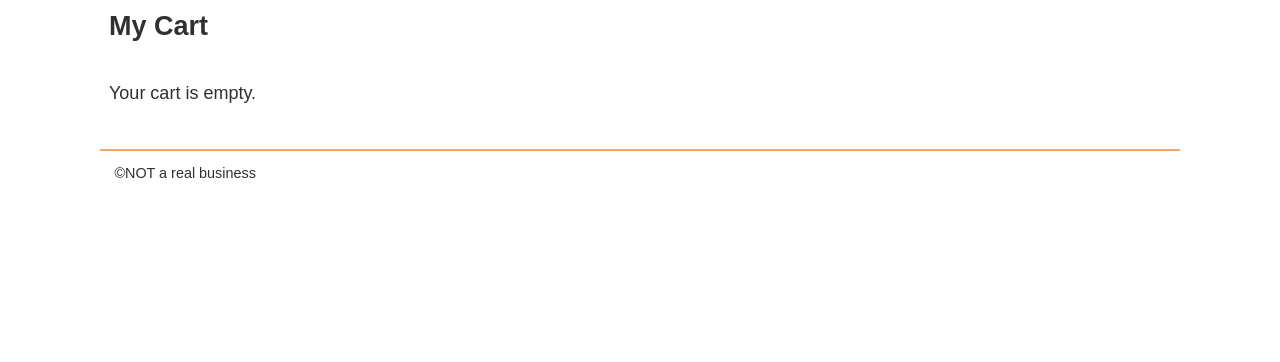
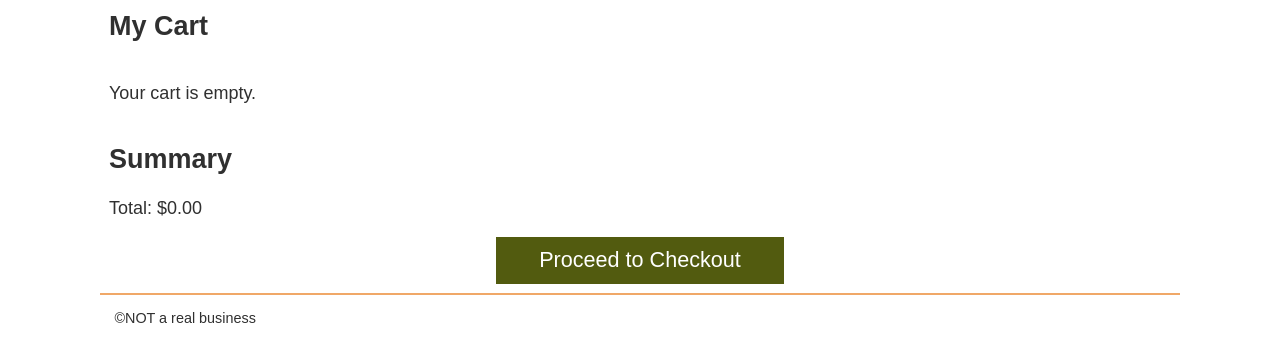
Before and after one commit to KukkikD/team13_sleepoutside, a website: page src/cart/index.html in a window 1280 px wide. Shown: the part 82-444 px from the top of the page. Drawn offline with Linux system fonts and the light colour scheme.

Commit message:
updated#2

```diff
--- a/src/cart/index.html
+++ b/src/cart/index.html
@@ -90,6 +90,12 @@
             <p class="cart-card__price">$199.99</p>
           </li> -->
         </ul>
+        <!--add total in cart-->
+        <div class="cart-footer hide">
+          <h2>Summary</h2>
+          <p id="cart-total">Total: $0.00</p>
+          <button id="checkout-button">Proceed to Checkout</button>
+        </div>
       </section>
     </main>
 
```
Also changed, not shown: src/index.html (+1 -1 lines), src/js/cart.js (+5 -4 lines), src/product_pages/index.html (line endings or trailing spaces).
